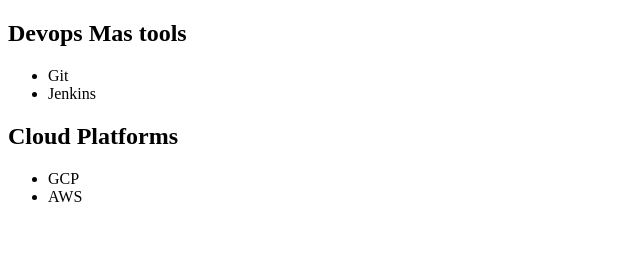
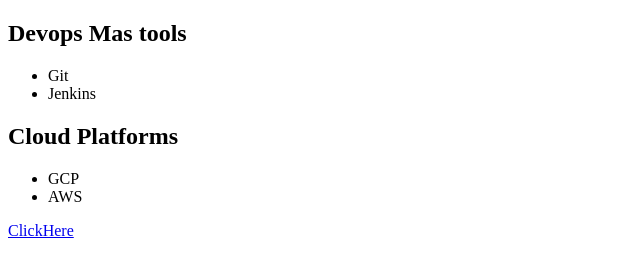
Before and after one commit to i27devopsb4/tagexample, a plain HTML site: page index.html in a window 1280 px wide. Shown: the full height of the page, 0-640 px from the left. Drawn offline with Linux system fonts and the light colour scheme.

Commit message:
Update index.html

```diff
--- a/index.html
+++ b/index.html
@@ -14,5 +14,6 @@
 	<li> GCP </li>
     <li> AWS </li>
 </ul>
+<p><a href="https://goofdfdgle.com">ClickHere</a></p>
 </body>
 </html>
```
